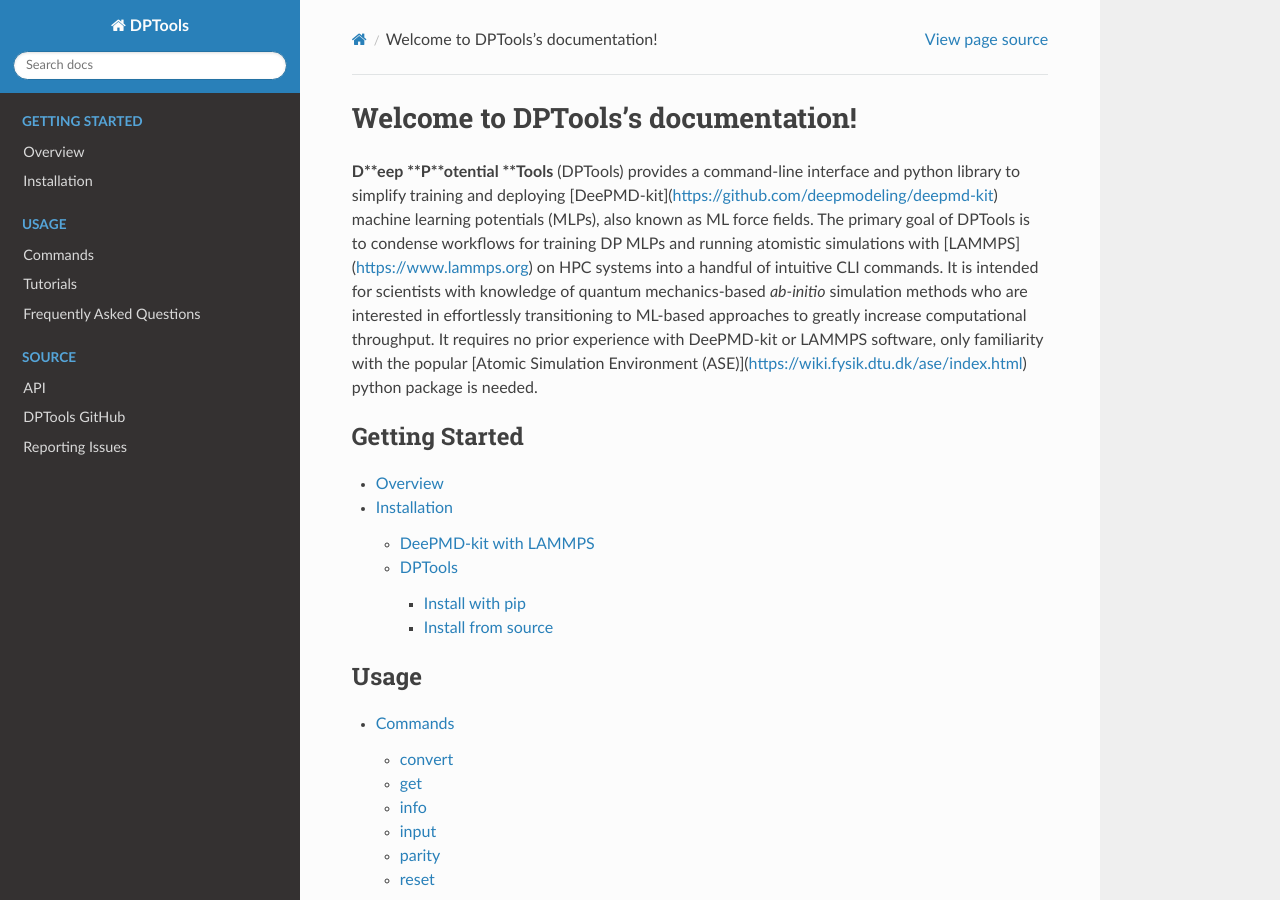
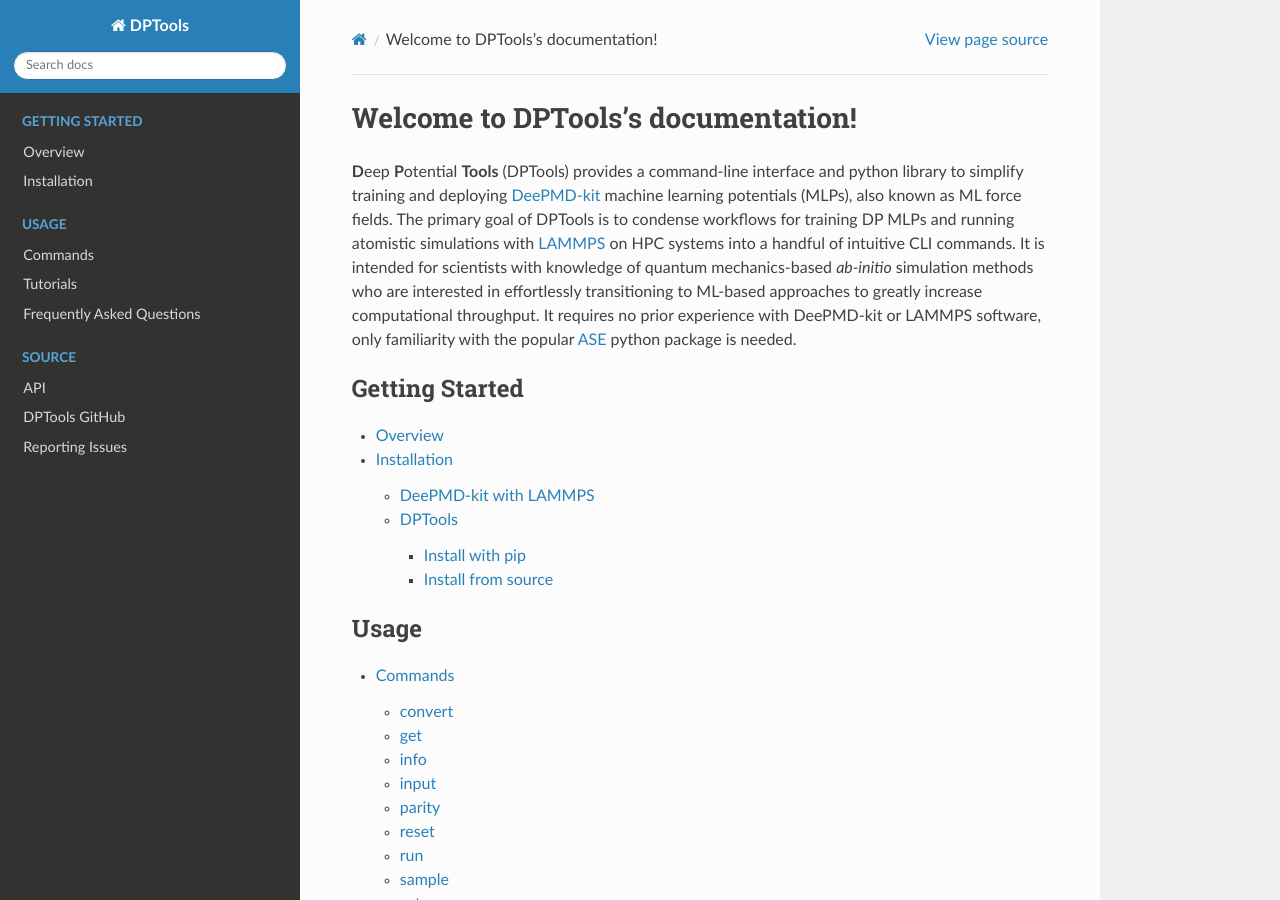
Before and after one commit to tysours/DPTools, a Sphinx documentation site: the page built from docs/source/index.rst, in a window 1280 px wide and 900 px high. Built offline with Sphinx 7.4.7 and the Read the Docs theme 2.0.0, drawn with Linux system fonts in a browser that asks for light colours.

Commit message:
Fix rst formatting

```diff
--- a/docs/source/index.rst
+++ b/docs/source/index.rst
@@ -6,17 +6,14 @@
 Welcome to DPTools's documentation!
 ===================================
 
-**D**eep **P**otential **Tools** (DPTools) provides a command-line interface and python library
-to simplify training and deploying [DeePMD-kit](https://github.com/deepmodeling/deepmd-kit)
-machine learning potentials (MLPs), also known as ML force fields. The primary goal of DPTools
-is to condense workflows for training DP MLPs and running atomistic simulations with
-[LAMMPS](https://www.lammps.org) on HPC systems into a handful of intuitive CLI commands.
+**D**\eep **P**\otential **Tools** (DPTools) provides a command-line interface and python library
+to simplify training and deploying DeePMD-kit_ machine learning potentials (MLPs), also known as
+ML force fields. The primary goal of DPTools is to condense workflows for training DP MLPs and
+running atomistic simulations with LAMMPS_ on HPC systems into a handful of intuitive CLI commands.
 It is intended for scientists with knowledge of quantum mechanics-based *ab-initio* simulation
 methods who are interested in effortlessly transitioning to ML-based approaches to greatly
 increase computational throughput. It requires no prior experience with DeePMD-kit or LAMMPS
-software, only familiarity with the popular
-[Atomic Simulation Environment (ASE)](https://wiki.fysik.dtu.dk/ase/index.html) python package is
-needed.
+software, only familiarity with the popular ASE_ python package is needed.
 
 .. toctree::
    :maxdepth: 3
```
Also changed, not shown: other parts of docs/source/index.rst (+3 -0 lines).
